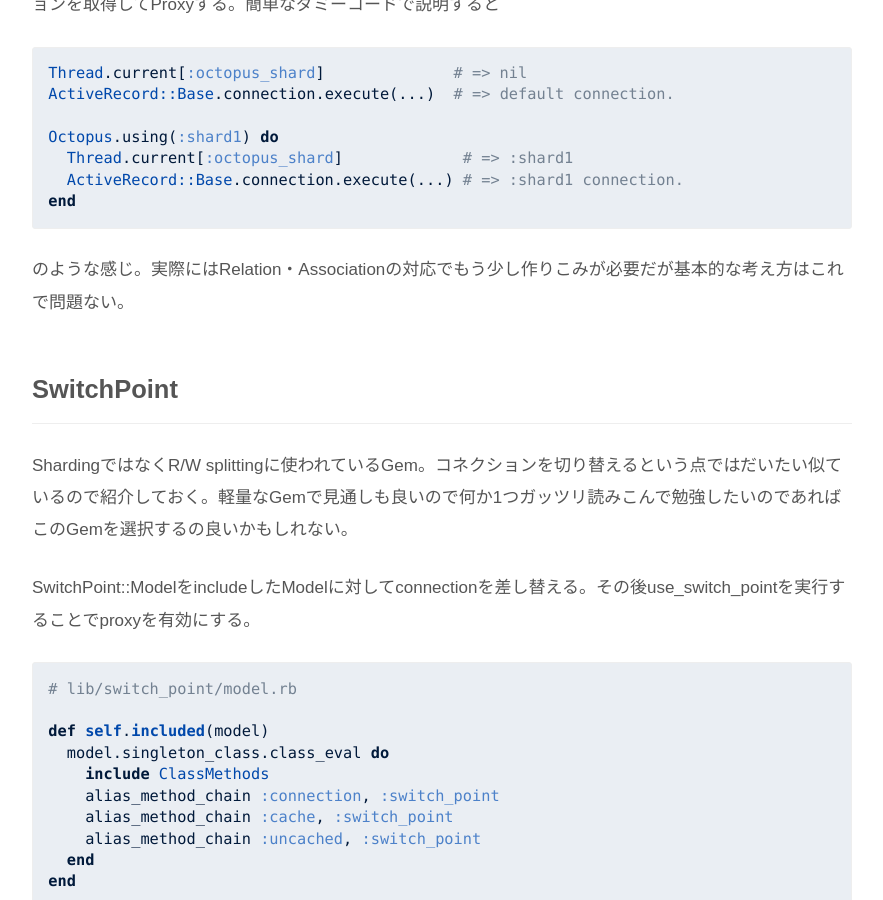
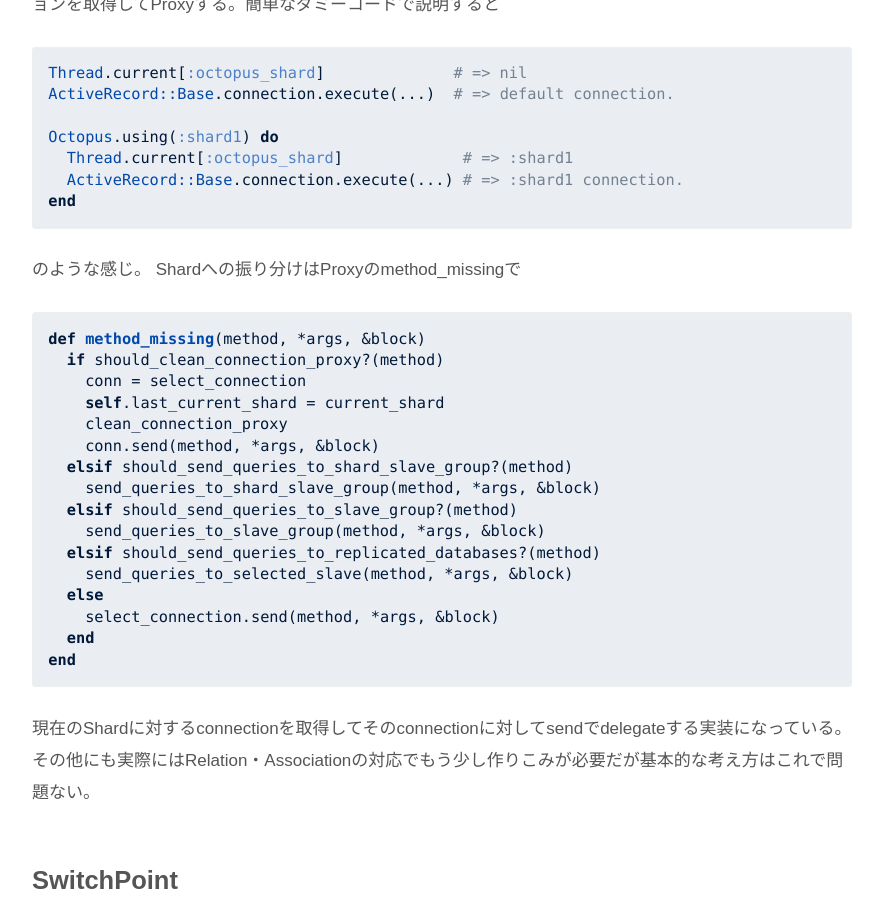
Before and after one commit to daichirata-blog/daichirata-blog.github.io, a Jekyll site: the page built from _posts/2015-12-01-activerecord-sharding.md, in a window 1280 px wide and 900 px high, scrolled down 1832 px. Shown: the whole window, without its empty margins (198-1081 px from the left). Built offline with Jekyll 4.4.1, drawn with Linux system fonts in a browser that asks for light colours; comment, search, counter and statistics services are not loaded.

Commit message:
fix an entry.

````diff
--- a/_posts/2015-12-01-activerecord-sharding.md
+++ b/_posts/2015-12-01-activerecord-sharding.md
@@ -65,7 +65,28 @@
 end
 ```
 
-のような感じ。実際にはRelation・Associationの対応でもう少し作りこみが必要だが基本的な考え方はこれで問題ない。
+のような感じ。 Shardへの振り分けはProxyのmethod_missingで
+
+```ruby
+def method_missing(method, *args, &block)
+  if should_clean_connection_proxy?(method)
+    conn = select_connection
+    self.last_current_shard = current_shard
+    clean_connection_proxy
+    conn.send(method, *args, &block)
+  elsif should_send_queries_to_shard_slave_group?(method)
+    send_queries_to_shard_slave_group(method, *args, &block)
+  elsif should_send_queries_to_slave_group?(method)
+    send_queries_to_slave_group(method, *args, &block)
+  elsif should_send_queries_to_replicated_databases?(method)
+    send_queries_to_selected_slave(method, *args, &block)
+  else
+    select_connection.send(method, *args, &block)
+  end
+end
+```
+
+現在のShardに対するconnectionを取得してそのconnectionに対してsendでdelegateする実装になっている。その他にも実際にはRelation・Associationの対応でもう少し作りこみが必要だが基本的な考え方はこれで問題ない。
 
 ## SwitchPoint
 
````
